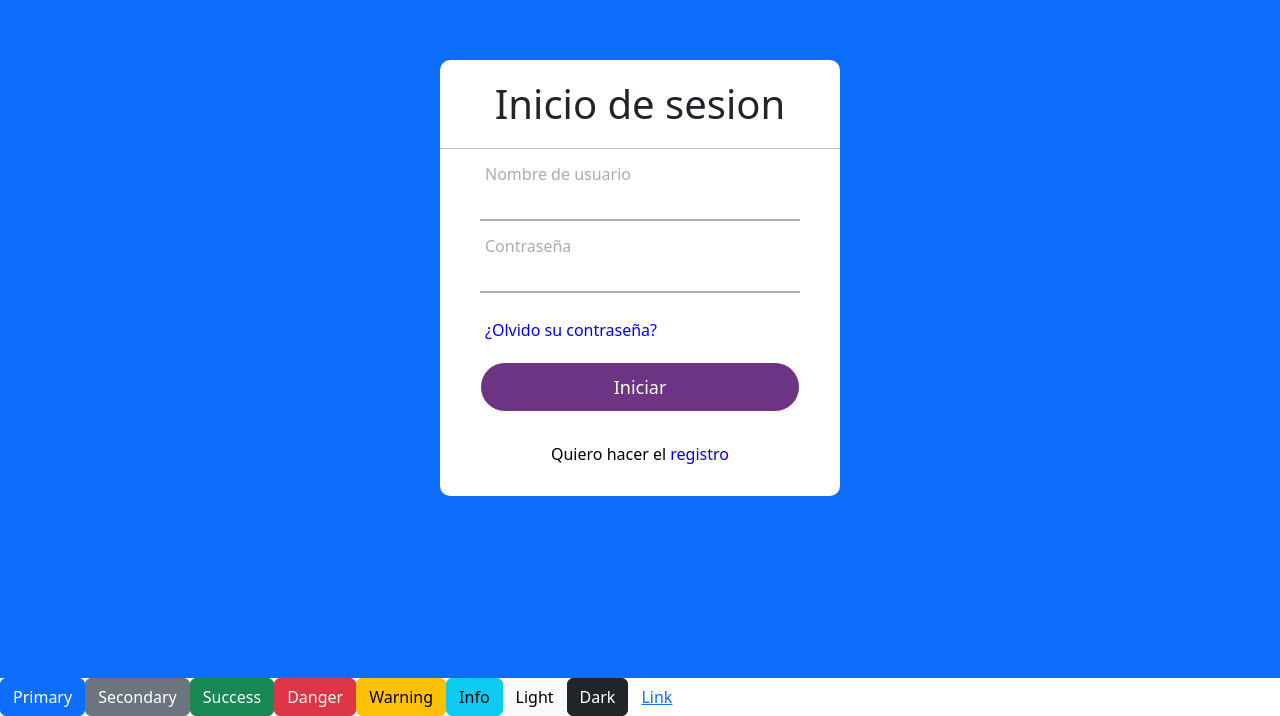
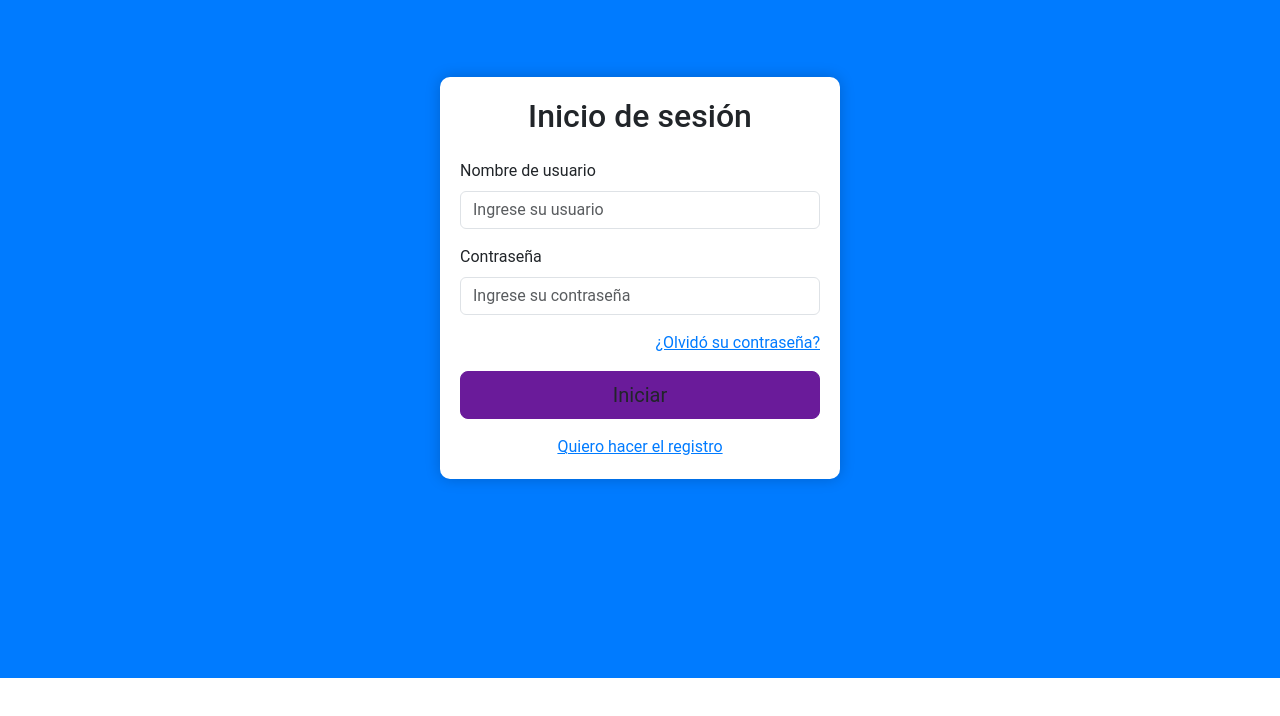
Before and after one commit to Proyecto-Titulo-ProcesoMCUIC-UTEM/PT_Front-end, a React (Vite) app: page / in a window 1280 px wide. Shown: the part 122-838 px from the top of the page. After the commit the page ends 800 px from the top, so only its background shows below. Built offline with nearby package versions, Linux system fonts and the light colour scheme.

Commit message:
cambio a bootstrap

```diff
--- a/src/App.jsx
+++ b/src/App.jsx
@@ -5,41 +5,30 @@ function App() {
   return (
     <>
 
-<div class="bg-primary" style={{ height: '100vh' }}>
-     <div class="formulario">
-          <h1>Inicio de sesion</h1>
-          <form method="post">
-
-            <div class="username">
-              <label>Nombre de usuario</label>
-              <input type="text" required></input>
+      <div className="login-container">
+        <div className="login-card">
+          <h2 className="text-center mb-4">Inicio de sesión</h2>
+          <form>
+            <div className="mb-3">
+              <label htmlFor="username" className="form-label">Nombre de usuario</label>
+              <input type="text" className="form-control" id="username" placeholder="Ingrese su usuario" />
             </div>
-
-            <div class="username">
-              <label>Contraseña</label>
-              <input type="password" required></input>
+            <div className="mb-3">
+              <label htmlFor="password" className="form-label">Contraseña</label>
+              <input type="password" className="form-control" id="password" placeholder="Ingrese su contraseña" />
             </div>
-
-            <div class="recordar">¿Olvido su contraseña?</div>
-            <input type="submit" value="Iniciar"></input>
-            <div class="registrarse">
-              Quiero hacer el <a href="#">registro</a>
+            <div className="mb-3 text-end">
+              <a href="#" className="text-primary">¿Olvidó su contraseña?</a>
             </div>
-
+            <div className="d-grid">
+              <button type="submit" className="btn btn-primary-custom btn-lg">Iniciar</button>
+            </div>
+            <div className="mt-3 text-center">
+              <a href="#" className="text-primary">Quiero hacer el registro</a>
+            </div>
           </form>
         </div>
-</div>
-
-      <button type="button" class="btn btn-primary">Primary</button>
-<button type="button" class="btn btn-secondary">Secondary</button>
-<button type="button" class="btn btn-success">Success</button>
-<button type="button" class="btn btn-danger">Danger</button>
-<button type="button" class="btn btn-warning">Warning</button>
-<button type="button" class="btn btn-info">Info</button>
-<button type="button" class="btn btn-light">Light</button>
-<button type="button" class="btn btn-dark">Dark</button>
-
-<button type="button" class="btn btn-link">Link</button>
+      </div>
 
     </>
   )
--- a/src/components/button.jsx
+++ /dev/null
@@ -1,16 +0,0 @@
-function Button() {
-
-    return (
-
-      <>
-
-        <button className="bg-primary px-5 py-2 text-white">Inicio</button>
-
-      </>
-
-    )
-
- }
-
-
- export default Button;
--- a/src/index.css
+++ b/src/index.css
@@ -1,155 +1,57 @@
 
-.App{
-
+body {
   margin: 0;
   padding: 0;
-  font-family: montserrat;
-
+  font-family: 'Roboto', sans-serif;
 }
 
-.formulario{
-
-  position: absolute;
-  top: 50%;
-  left: 50%;
-  transform: translate(-50%, -50%);
-  width: 400px;
-  background: white;
-  border-radius: 10px;
-  padding-top: 20px;
-  border-bottom: black;
-
+.login-container {
+  background-color: #007bff;
+  height: 100vh;
+  display: flex;
+  justify-content: center;
+  align-items: center;
 }
 
-.formulario h1{
-
-  text-align: center;
-  padding: 0 0 20px 0;
-  border-bottom: 1px solid silver;
-
+.login-card {
+  padding: 20px;
+  background-color: white;
+  border-radius: 10px;
+  box-shadow: 0 0 15px rgba(0, 0, 0, 0.2);
+  width: 100%;
+  max-width: 400px;
 }
 
-.formulario form{
-
-  padding: 0 40px;
-  box-sizing: border-box;
-
+.btn-primary-custom {
+  background-color: #6a1b9a;
+  border-color: #6a1b9a;
 }
 
-form .username{
-
-  position: relative;
-  border-bottom: 2px solid #adadad;
-  margin: 30px 0;
-
+.btn-primary-custom:hover {
+  background-color: #4a148c;
+  border-color: #4a148c;
 }
 
-.username input{
-
-  width: 100%;
-  padding: 0 5px;
-  height: 40px;
-  font-size: 16 px;
-  border: none;
-  background: none;
-  outline: none;
-
+.text-primary {
+  color: #007bff !important;
 }
 
-.username label{
-
-  position: absolute;
-  top: -5px;
-  left: 5px;
-  color: #adadad;
-  transform: translateY(-50%);
-  font-size: 16px;
-  pointer-events: none;
-  transition: .5s;
-
+.text-center {
+  text-align: center;
 }
 
-.username span::before{
-
-  content: '';
-  position: absolute;
-  top: 40px;
-  left: 0;
-  width: 100%;
-  height: 2px;
-  background: #6C3483;
-  transition: .5s;
-
+.mb-3 {
+  margin-bottom: 1rem;
 }
 
-.username input:focus ~ label,
-.username input:focus ~ label{
-
-  top: -5px;
-  color: #6C3483;
-
+.mb-4 {
+  margin-bottom: 1.5rem;
 }
 
-.username input:focus ~ span::before,
-.username input:focus ~ span::before{
-
-  width: 100%;
-
+.mt-3 {
+  margin-top: 1rem;
 }
 
-.recordar{
-
-  margin: -5px 0 20px 5px;
-  color: blue;
-  cursor: pointer;
-
+.d-grid {
+  display: grid;
 }
-
-.recordar:hover{
-
-  text-decoration: underline;
-
-}
-
-input[type="submit"]{
-
-  width: 100%;
-  height: 50px;
-  border: 1px solid;
-  background: #6C3483;
-  border-radius: 25px;
-  font-size: 18px;
-  color: white;
-  cursor: pointer;
-  outline: none;
-
-}
-
-input[type="submit"]:hover{
-
-  border-color: purple;
-  transition: .5s;
-
-}
-
-.registrarse{
-
-  margin: 30px 0;
-  text-align: center;
-  font-size: 16px;
-  color: black;
-
-}
-
-.registrarse a{
-
-  color: blue;
-  text-decoration: none;
-
-}
-
-.registrarse a:hover{
-
-  text-decoration: underline;
-
-}
```
